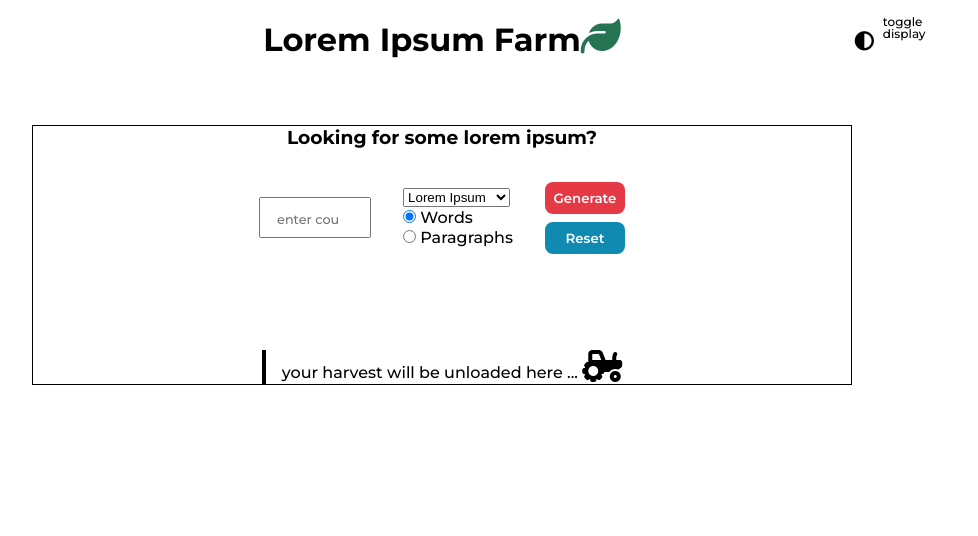
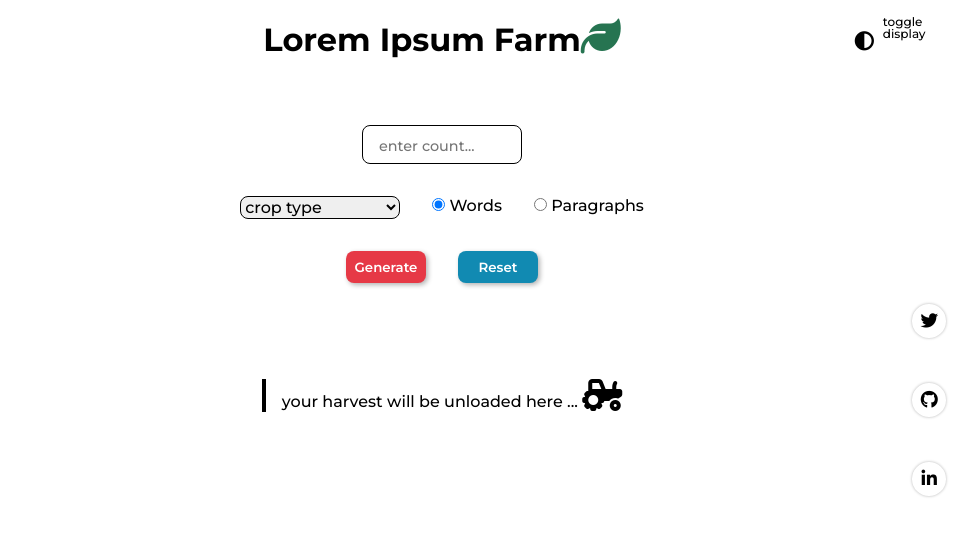
Before and after one commit to sanjibdey104/lorem-ipsum-farm, a plain HTML site: page index.html in a window 1280 px wide. Shown: the whole page, without its empty margins (198-1176 px from the left). Drawn offline with Linux system fonts and the light colour scheme.

Commit message:
Add contact info sidebar

```diff
--- a/index.html
+++ b/index.html
@@ -5,6 +5,7 @@
     <meta http-equiv="X-UA-Compatible" content="IE=edge">
     <meta name="viewport" content="width=device-width, initial-scale=1.0">
     <link href="https://fonts.googleapis.com/css2?family=Montserrat:wght@200;300;400;500;600;700&display=swap" rel="stylesheet">
+    <link href="https://fonts.googleapis.com/css2?family=Poppins:wght@400;500;600;700&display=swap" rel="stylesheet">
     <link rel="stylesheet" href="css/style.css">
     <title>Lorem Ipsum Farm</title>
 
@@ -21,20 +22,17 @@
 
         <i class="fas fa-adjust" id="toggle-dark-mode"></i>
 
-        <section class="lorem-generator-block">
-
-            <h3>Looking for some lorem ipsum?</h3>
-
+        <main class="lorem-generator-block">
             <form class="user-input-form">
                 <input type="number" name="output-count" id="output-count" placeholder="enter count...">
 
-
                 <div class="output-preference">
                     <select name="lorem-type" id="lorem-type">
+                        <option disabled selected>crop type</option>
                         <option value="lorem">Lorem Ipsum</option>
+                        <option value="hipster">Hipster Ipsum</option>
+                        <option value="zombie">Zombie Ipsum</option>
                         <option value="bacon">Bacon Ipsum</option>
-                        <option value="zombie">Zombie Ipsum</option>
-                        <option value="hippie">Hippie Ipsum</option>
                     </select>
 
                     <section>
@@ -61,6 +59,18 @@
                 </p>
                 <!-- generated lorem ipsum will be dynamically loaded here  -->
             </div>
+        </main>
+
+        <section class="sidebar">
+            <a href="https://twitter.com/Sanjib_104" target="_blank">
+                <i class="fab fa-twitter twitter" data-tooltip="twitter"></i>
+            </a>
+            <a href="https://github.com/sanjibdey104/lorem-ipsum-farm" target="_blank">
+                <i class="fab fa-github github" data-tooltip="github"></i>
+            </a>
+            <a href="https://www.linkedin.com/in/sanjib-kumar-dey-359984130/" target="_blank">
+                <i class="fab fa-linkedin-in linkedin" data-tooltip="linkedin"></i>
+            </a>
         </section>
 
     </div>
--- a/scss/_generator-block.scss
+++ b/scss/_generator-block.scss
@@ -1,7 +1,6 @@
 .lorem-generator-block {
     width: 80%;
     margin: 0 auto;
-    border: 1px solid black;
     height: auto;
 
     display: flex;
--- a/scss/_globals.scss
+++ b/scss/_globals.scss
@@ -7,6 +7,7 @@ $border-dark: #000;
 $btn-primary: #e63946;
 $btn-secondary: #118ab2;
 $btn-green: #2a9d8f;
+$base-white: #fff;
 
 $primary-font: 'Montserrat', sans-serif;
 
@@ -25,7 +26,7 @@ html {
 body {
     width: 100%;
     height: 100vh;
-    font-family: 'Montserrat', sans-serif;
+    font-family: $primary-font;
     line-height: 1.3;
     background-color: $background-light;
     color: $text-dark;
@@ -41,7 +42,6 @@ body {
         display: flex;
         flex-direction: column;
         align-items: center;
-        justify-content: flex-start;
 
         #toggle-dark-mode {
             position: absolute;
@@ -65,15 +65,26 @@ body {
     }
 }
 
-button, input {
+button, input, select {
     font-family: $primary-font;
+}
+
+input, select {
+    border: 1px solid black;
+    border-radius: 0.5rem;
+}
+
+a {
+    text-decoration: none;
+    color: inherit;
 }
 
 button {
     border: 0;
     padding: 0.5rem;
     border-radius: 0.5rem;
-    color: white;
+    color: $base-white;
     font-weight: 600;
     cursor: pointer;
+    box-shadow: 2px 2px 5px rgba(0,0,0,0.3);
 }
--- a/scss/_input-form.scss
+++ b/scss/_input-form.scss
@@ -1,5 +1,6 @@
 .user-input-form {
     display: flex;
+    flex-direction: column;
     align-items: center;
     gap: 2rem;
     margin-bottom: 4rem;
@@ -9,23 +10,33 @@
         font-weight: 500;
     }
 
+    .output-preference {
+        display: flex;
+        gap: 2rem;
+    }
+
     #output-count {
-        width: 7rem;
+        width: 10rem;
         font-size: 1.1rem;
+        font-weight: 500;
         padding: 0.5rem 1rem;
 
         &::placeholder {
-            font-size: 0.8rem;
-            font-weight: 500;
+            font-size: 0.9rem;
         }
+    }
+
+    #lorem-type {
+        width: 10rem;
+        font-size: 1rem;
+        font-weight: 500;
     }
 
     .buttons {
         display: flex;
-        flex-direction: column;
-        flex-wrap: wrap;
         align-items: center;
-        gap: 0.5rem;
+        gap: 2rem;
+
         .generator-btn {
             width: 5rem;
             background-color: $btn-primary;
--- /dev/null
+++ b/scss/_sidebar.scss
@@ -0,0 +1,78 @@
+.sidebar {
+    position: absolute;
+    right: 0;
+    top: 50%;
+    transform: translateY(-50%);
+    height: 12rem;
+
+    width: fit-content;
+    padding: 0 0.5rem;
+
+    display: flex;
+    flex-direction: column;
+    justify-content: space-between;
+    gap: 2rem;
+
+     a {
+         border-radius: 50%;
+         pointer-events: none;
+     }
+
+    .fab {
+        padding: 0.5rem;
+        pointer-events: auto;
+        display: grid;
+        place-content: center;
+        font-size: 1.1rem;
+        background-color: $base-white;
+        border-radius: 50%;
+        color: $text-dark;
+        box-shadow: 0 0 3px rgba(0,0,0,0.3);
+        position: relative;
+
+        &::after {
+            content: attr(data-tooltip);
+            height: 2rem;
+            width: 4rem;
+            margin-left: 0.5rem;
+
+            font-size: 0.8rem;
+            font-family: $primary-font;
+            background-color: inherit;
+            display: grid;
+            place-content: center;
+            border-radius: 0.5rem;
+
+            position: absolute;
+            right: -4rem;
+            z-index: -1;
+
+            transform-origin: left;
+            transform: rotate(-90deg);
+            opacity: 0;
+            transition: all 200ms ease-in-out;
+        }
+    }
+
+    .fab:hover {
+        color: $base-white;
+
+        &::after {
+            color: inherit;
+            transform: rotate(0);
+            opacity: 1;
+        }
+    }
+
+    .twitter:hover {
+        background-color: #1da1f2;
+    }
+
+    .github:hover {
+        background-color: #333333;
+    }
+
+    .linkedin:hover {
+        background-color: #0072b1;
+    }
+}
--- a/scss/style.scss
+++ b/scss/style.scss
@@ -1,5 +1,6 @@
 @import "globals";
 @import "header";
+@import "sidebar";
 @import "generator-block";
 @import "input-form";
 @import "harvest-block";
```
Also changed, not shown: css/style.css, 1 other file.
